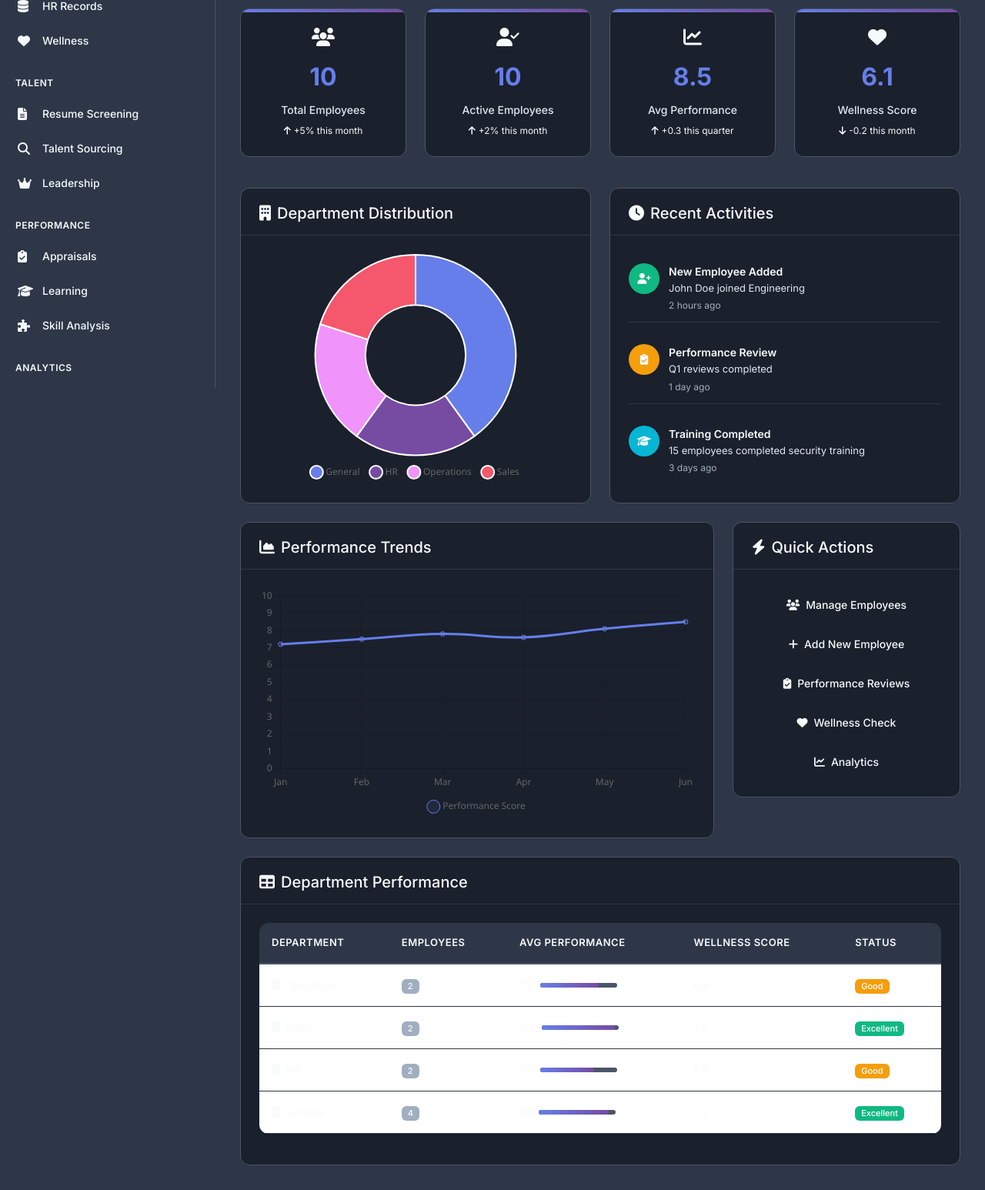
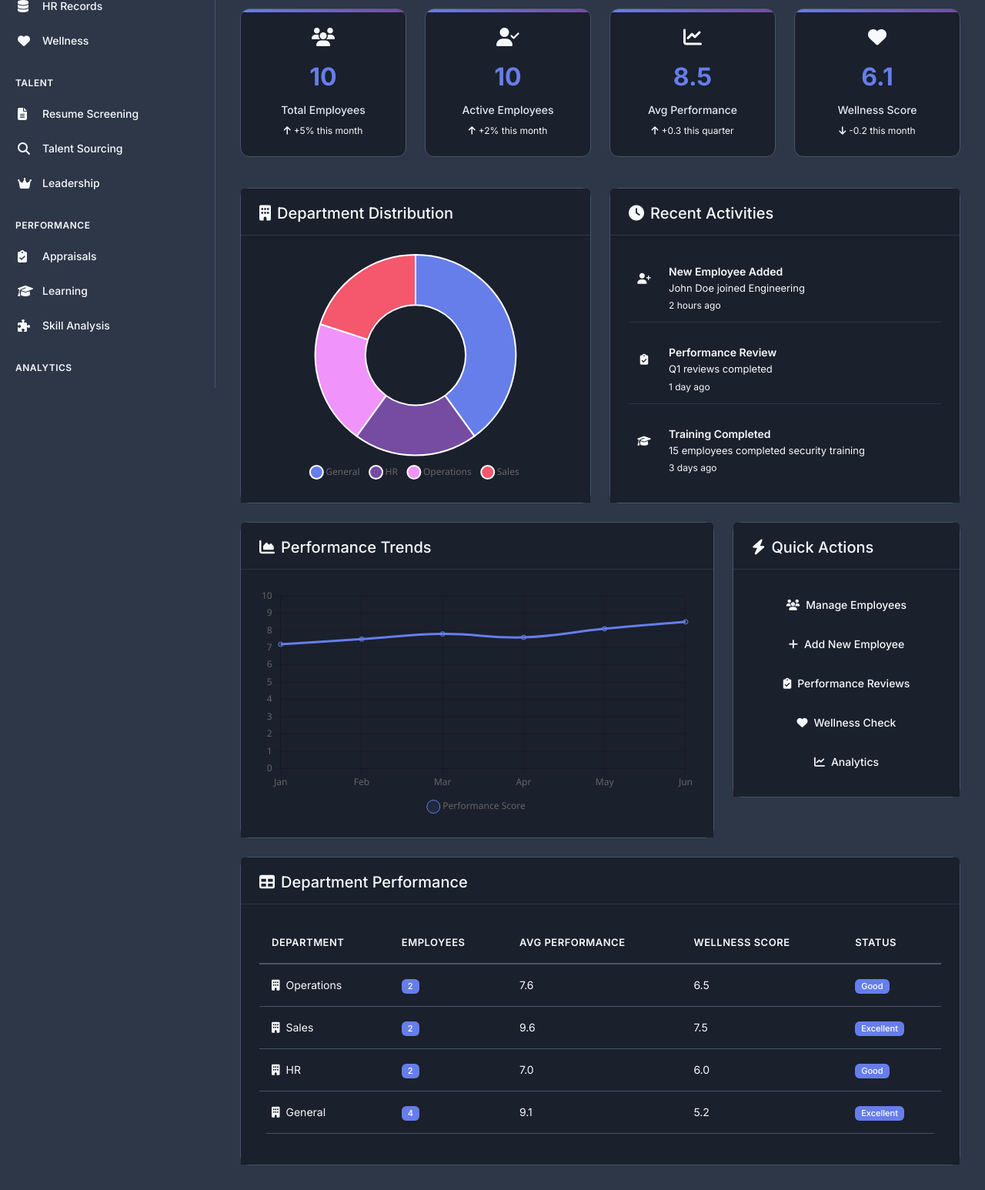
Before and after one commit to RAJ-cute/TeamZa, a Flask app: page /dashboard in a window 1280 px wide. Shown: the part 296-1842 px from the top of the page at 77% size. Run offline with Flask 3, Linux system fonts and the light colour scheme; data comes from the database, SQL or seed files in the repository.

Commit message:
Assistant checkpoint: Fix all text visibility with comprehensive overrides
Assistant generated file changes:
- static/css/custom.css: Fix all remaining text visibility issues by adding specific overrides for table content, list items, and ensuring proper text colors throughout

---

User prompt:

still things like this are not visible at all

Replit-Commit-Author: Assistant
Replit-Commit-Session-Id: 476de094-8cc2-4034-9d72-ab1a70007962

```diff
--- a/static/css/custom.css
+++ b/static/css/custom.css
@@ -1025,12 +1025,99 @@ input, textarea, select, .form-control, .form-select {
     color: var(--text-primary) !important;
 }
 
-/* Final catch-all for visibility */
-body * {
-    color: var(--text-primary) !important;
-}
-
-/* But keep specific colored elements */
+/* FINAL COMPREHENSIVE TEXT VISIBILITY FIXES */
+
+/* Force all text to be visible - most aggressive approach */
+* {
+    color: var(--text-primary) !important;
+}
+
+/* Table specific fixes */
+table, table * {
+    color: var(--text-primary) !important;
+    background: var(--bg-primary) !important;
+}
+
+.table, .table * {
+    color: var(--text-primary) !important;
+    background: var(--bg-primary) !important;
+}
+
+.table tr, .table td, .table th {
+    color: var(--text-primary) !important;
+    background: var(--bg-primary) !important;
+    border-color: var(--border-color) !important;
+}
+
+.table tbody tr:hover {
+    background: var(--bg-secondary) !important;
+}
+
+.table tbody tr:hover * {
+    color: var(--text-primary) !important;
+}
+
+/* List and card content fixes */
+.list-group, .list-group * {
+    color: var(--text-primary) !important;
+    background: var(--bg-primary) !important;
+}
+
+.card, .card * {
+    color: var(--text-primary) !important;
+    background: var(--bg-primary) !important;
+}
+
+.card-body, .card-body * {
+    color: var(--text-primary) !important;
+}
+
+/* Progress bar and badge fixes */
+.badge {
+    color: white !important;
+    background: var(--primary-color) !important;
+}
+
+.progress-bar {
+    color: white !important;
+}
+
+/* Department badge specific fixes */
+.badge-success, .badge-info, .badge-warning, .badge-secondary {
+    color: white !important;
+}
+
+/* Row and cell content fixes */
+tr, td, th, li {
+    color: var(--text-primary) !important;
+}
+
+/* Any remaining Bootstrap overrides */
+.text-dark, .text-light, .text-white, .text-black, .text-body {
+    color: var(--text-primary) !important;
+}
+
+/* Employee name and department fixes */
+.employee-name, .department-name, .employee-id {
+    color: var(--text-primary) !important;
+    font-weight: 600 !important;
+}
+
+/* Avatar initials fixes */
+.avatar, .avatar * {
+    color: white !important;
+}
+
+/* Progress bar text */
+.progress, .progress * {
+    color: var(--text-primary) !important;
+}
+
+.progress-bar {
+    color: white !important;
+}
+
+/* Keep specific colored buttons and badges visible */
 .btn-primary, .btn-primary * {
     color: white !important;
 }
@@ -1051,7 +1138,35 @@ body * {
     color: white !important;
 }
 
-.badge, .badge * {
+/* Override any Bootstrap utility classes */
+.text-muted {
+    color: var(--text-muted) !important;
+    opacity: 1 !important;
+}
+
+.text-secondary {
+    color: var(--text-secondary) !important;
+}
+
+/* Ensure all div content is visible */
+div, span, p, h1, h2, h3, h4, h5, h6 {
+    color: var(--text-primary) !important;
+}
+
+/* Final safety net - apply to everything */
+body, body * {
+    color: var(--text-primary) !important;
+}
+
+/* Exception overrides for elements that should keep their colors */
+.btn-primary, .btn-primary *,
+.btn-success, .btn-success *,
+.btn-warning, .btn-warning *,
+.btn-danger, .btn-danger *,
+.btn-info, .btn-info *,
+.badge, .badge *,
+.progress-bar, .progress-bar *,
+.bg-primary, .bg-success, .bg-warning, .bg-danger, .bg-info {
     color: white !important;
 }
 
```
